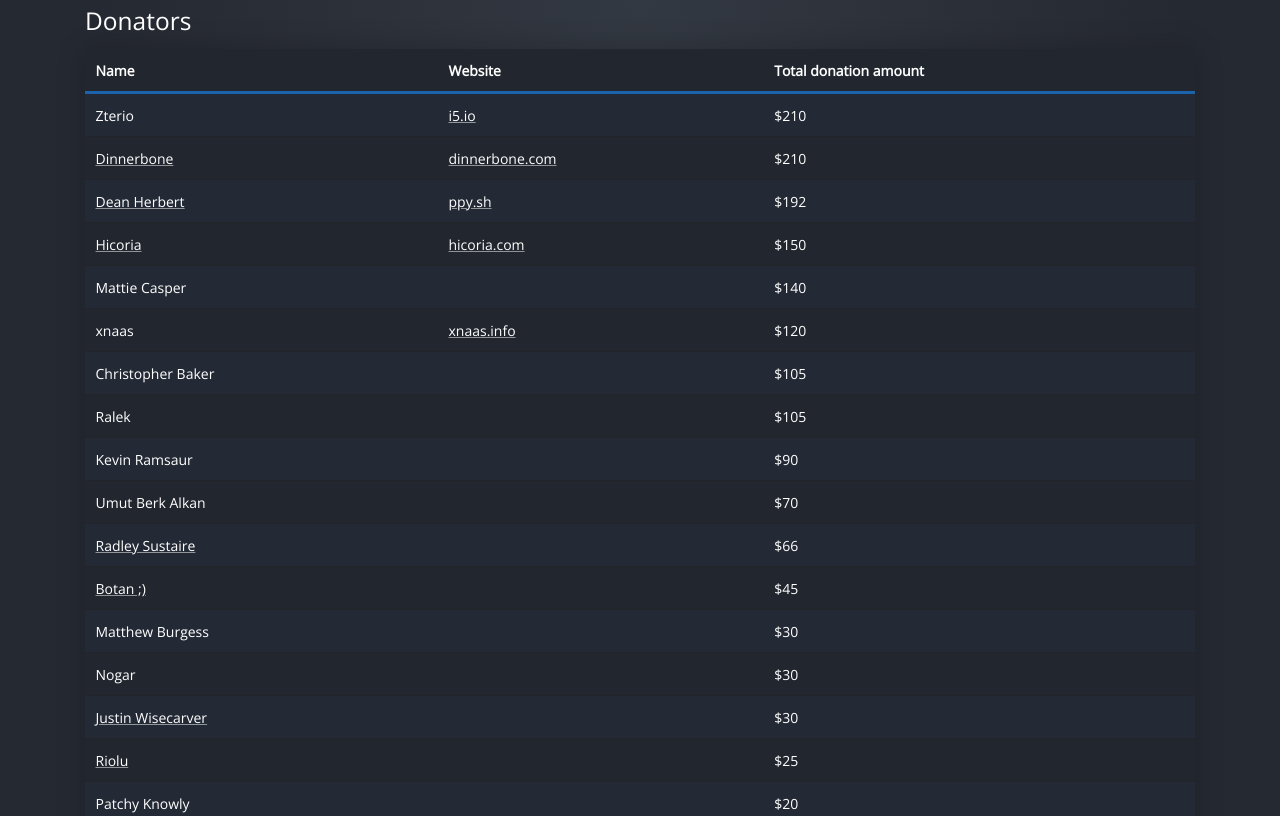
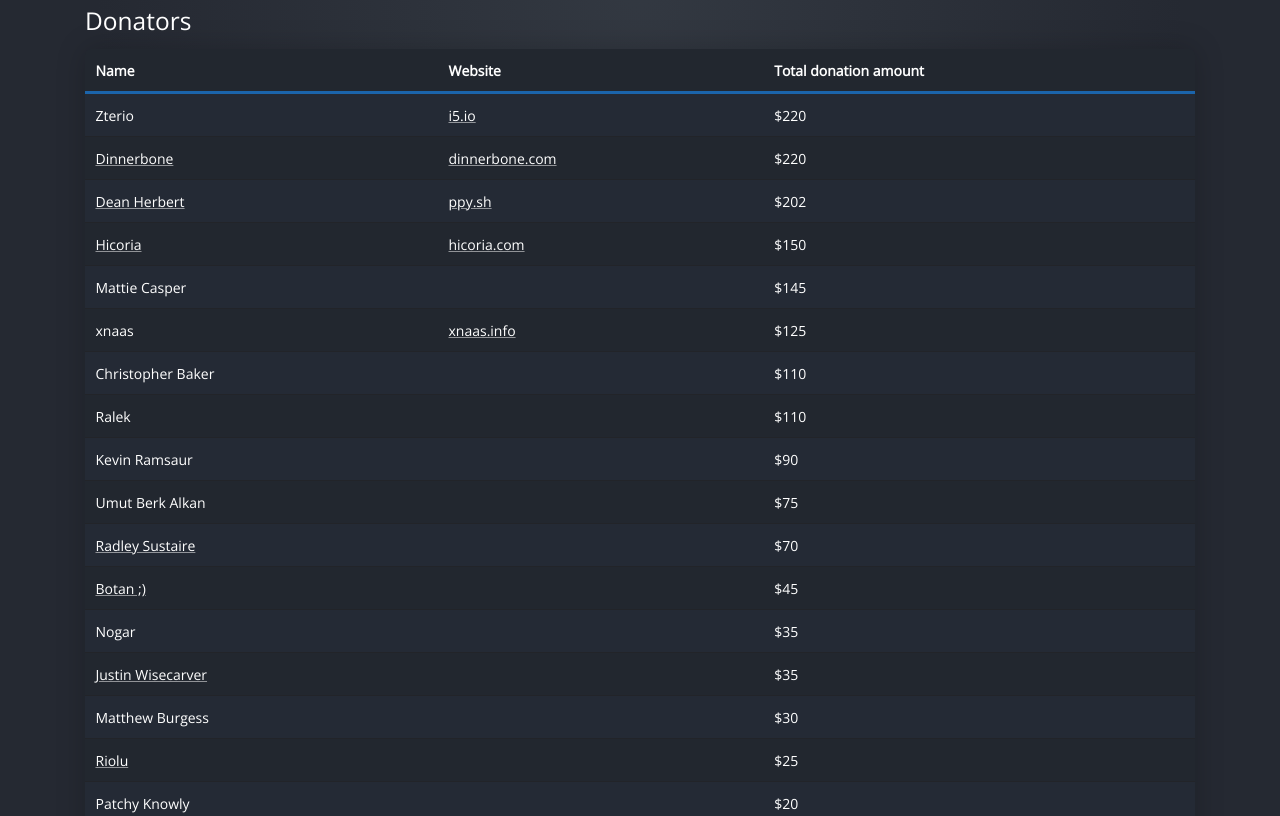
Before and after one commit to ShareX/sharex.github.io, a Jekyll site: the page built from donate/index.html, in a window 1280 px wide. Shown: the part 487-1303 px from the top of the page. Built offline with Jekyll 4.4.1, drawn with Linux system fonts in a browser that asks for light colours; nearby versions of some CDN libraries.

Commit message:
Update donators

```diff
--- a/donate/index.html
+++ b/donate/index.html
@@ -104,17 +104,17 @@ title: Donate
                 <tr>
                     <td>Zterio</td>
                     <td><a href="https://i5.io">i5.io</a></td>
-                    <td>$210</td>
+                    <td>$220</td>
                 </tr>
                 <tr>
                     <td><a href="https://twitter.com/Dinnerbone">Dinnerbone</a></td>
                     <td><a href="https://dinnerbone.com">dinnerbone.com</a></td>
-                    <td>$210</td>
+                    <td>$220</td>
                 </tr>
                 <tr>
                     <td><a href="https://twitter.com/ppy">Dean Herbert</a></td>
                     <td><a href="https://ppy.sh">ppy.sh</a></td>
-                    <td>$192</td>
+                    <td>$202</td>
                 </tr>
                 <tr>
                     <td><a href="https://www.facebook.com/hicoria">Hicoria</a></td>
@@ -124,22 +124,22 @@ title: Donate
                 <tr>
                     <td>Mattie Casper</td>
                     <td></td>
-                    <td>$140</td>
+                    <td>$145</td>
                 </tr>
                 <tr>
                     <td>xnaas</td>
                     <td><a href="https://www.xnaas.info">xnaas.info</a></td>
-                    <td>$120</td>
+                    <td>$125</td>
                 </tr>
                 <tr>
                     <td>Christopher Baker</td>
                     <td></td>
-                    <td>$105</td>
+                    <td>$110</td>
                 </tr>
                 <tr>
                     <td>Ralek</td>
                     <td></td>
-                    <td>$105</td>
+                    <td>$110</td>
                 </tr>
                 <tr>
                     <td>Kevin Ramsaur</td>
@@ -149,12 +149,12 @@ title: Donate
                 <tr>
                     <td>Umut Berk Alkan</td>
                     <td></td>
-                    <td>$70</td>
+                    <td>$75</td>
                 </tr>
                 <tr>
                     <td><a href="https://github.com/RadGH">Radley Sustaire</a></td>
                     <td></td>
-                    <td>$66</td>
+                    <td>$70</td>
                 </tr>
                 <tr>
                     <td><a href="https://www.instagram.com/kyoukeiken">Botan ;)</a></td>
@@ -162,17 +162,17 @@ title: Donate
                     <td>$45</td>
                 </tr>
                 <tr>
-                    <td>Matthew Burgess</td>
-                    <td></td>
-                    <td>$30</td>
-                </tr>
-                <tr>
                     <td>Nogar</td>
                     <td></td>
-                    <td>$30</td>
+                    <td>$35</td>
                 </tr>
                 <tr>
                     <td><a href="https://twitter.com/lithium720">Justin Wisecarver</a></td>
+                    <td></td>
+                    <td>$35</td>
+                </tr>
+                <tr>
+                    <td>Matthew Burgess</td>
                     <td></td>
                     <td>$30</td>
                 </tr>
```
